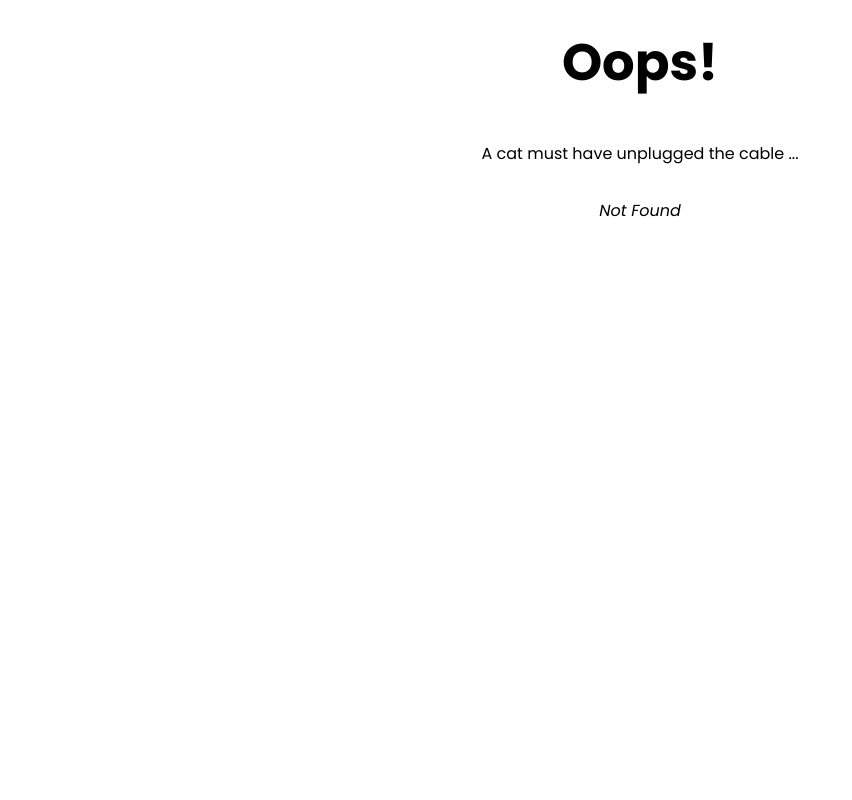
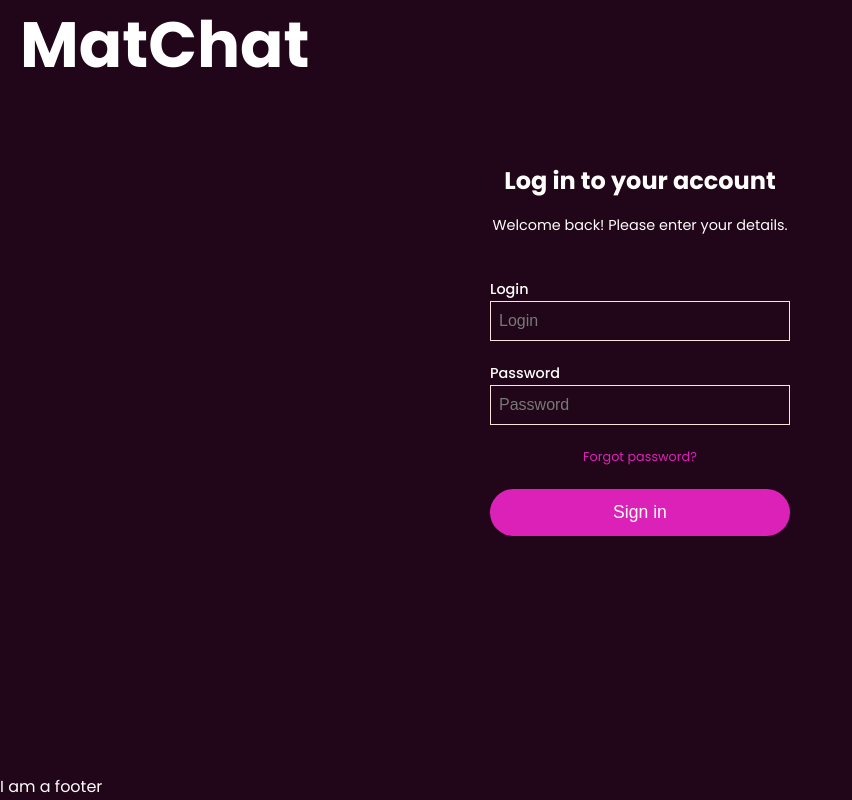
Before and after one commit to Snunesnk/Matcha, a React (Vite) app in the folder front/: page /login in a window 1280 px wide. Before the commit this address had no page. Shown: the whole page, without its empty margins (0-852 px from the left). Built offline with nearby package versions, Linux system fonts and the light colour scheme; a web font is replaced by a local one.

Commit message:
Added sign-in page

```diff
--- a/front/src/Components/Button/Button.jsx
+++ b/front/src/Components/Button/Button.jsx
@@ -1,15 +1,28 @@
 import React from 'react'
 import { Link } from 'react-router-dom'
+import { useNavigate } from 'react-router-dom'
 import KeyboardArrowLeftIcon from '@mui/icons-material/KeyboardArrowLeft'
 
 import './Button.css'
 
-export const AlreadyHaveAccountBtn = () => (
-    <div id="already_have_account">
-        <label id="alreadyHaveLabel">Already have an account?</label>
-        <Button btnClass="alreadyHaveButton" text="Log in"></Button>
-    </div>
-)
+export const AlreadyHaveAccountBtn = () => {
+    const navigate = useNavigate()
+
+    const goToLogin = () => {
+        navigate('/login')
+    }
+
+    return (
+        <div id="already_have_account">
+            <label id="alreadyHaveLabel">Already have an account?</label>
+            <Button
+                btnClass="alreadyHaveButton"
+                text="Log in"
+                onClick={goToLogin}
+            ></Button>
+        </div>
+    )
+}
 
 export const QuitOnboarding = () => (
     <Link to="/" className="onboardingBack">
@@ -18,8 +31,12 @@ export const QuitOnboarding = () => (
     </Link>
 )
 
-const Button = ({ text, btnClass }) => {
-    return <button className={'btn ' + btnClass}>{text}</button>
+const Button = ({ text, btnClass, onClick = () => {} }) => {
+    return (
+        <button className={'btn ' + btnClass} onClick={onClick}>
+            {text}
+        </button>
+    )
 }
 
 export default Button
--- a/front/src/Components/Navbar/Navbar.jsx
+++ b/front/src/Components/Navbar/Navbar.jsx
@@ -66,6 +66,9 @@ const Navbar = () => {
         }
     }, [location.pathname])
 
+    console.log('titleVisibility: ', titleVisibility)
+    console.log('loggedIn: ', loggedIn)
+
     return (
         <div id="navbar" className="fw">
             <div className="nav-title-container" data-visible={titleVisibility}>
@@ -128,7 +131,10 @@ const Navbar = () => {
                         <QuitOnboarding />
                     )}
 
-                    {loggedIn == false && <AlreadyHaveAccountBtn />}
+                    {loggedIn == false &&
+                        !location.pathname.includes('/login') && (
+                            <AlreadyHaveAccountBtn />
+                        )}
                 </div>
             </div>
         </div>
--- /dev/null
+++ b/front/src/Pages/Login/Login.css
@@ -0,0 +1,49 @@
+#login_page {
+    height: 100%;
+    width: 100%;
+    padding: 20px;
+    display: flex;
+    flex-direction: column;
+    align-items: center;
+    justify-content: center;
+    margin-top: -90px;
+}
+
+#login-container {
+    width: 100%;
+    max-width: 300px;
+}
+
+#login-welcome {
+    text-align: center;
+    margin-bottom: 40px;
+}
+
+#login-welcome p {
+    font-size: 0.9rem;
+}
+
+.login-input {
+    display: flex;
+    flex-direction: column;
+    width: 100%;
+    margin-bottom: 20px;
+}
+
+.login-input label {
+    font-size: 0.9rem;
+    font-weight: 500;
+}
+
+#login-forgot-password {
+    text-align: center;
+    margin-bottom: 20px;
+    font-size: 0.8em;
+    color: #dc21b8;
+}
+
+#login-forgot-password label:hover {
+    text-decoration: underline;
+    cursor: pointer;
+    filter: brightness(1.6);
+}
--- /dev/null
+++ b/front/src/Pages/Login/Login.jsx
@@ -0,0 +1,45 @@
+import { useState } from 'react'
+import Button from '../../Components/Button/Button'
+import FormInput from '../../Components/FormInput/FormInput'
+import './Login.css'
+
+const LoginPage = () => {
+    const [login, setLogin] = useState('')
+    const [password, setPassword] = useState('')
+
+    return (
+        <div id="login_page">
+            <div id="login-container">
+                <div id="login-welcome">
+                    <h2>Log in to your account</h2>
+                    <p>Welcome back! Please enter your details.</p>
+                </div>
+                <div className="login-input">
+                    <label htmlFor="login">Login</label>
+                    <FormInput
+                        placeholder="Login"
+                        name="login"
+                        required={true}
+                        updateValue={setLogin}
+                    />
+                </div>
+
+                <div className="login-input">
+                    <label htmlFor="password">Password</label>
+                    <FormInput
+                        placeholder="Password"
+                        name="password"
+                        required={true}
+                        updateValue={setPassword}
+                    />
+                </div>
+                <div id="login-forgot-password">
+                    <label>Forgot password?</label>
+                </div>
+                <Button text="Sign in" btnClass="pink" />
+            </div>
+        </div>
+    )
+}
+
+export default LoginPage
--- a/front/src/Router/router.jsx
+++ b/front/src/Router/router.jsx
@@ -32,6 +32,7 @@ import {
 import MessagesContainer from '../Components/MessagesContainer/MessagesContainer'
 import UserSettings from '../Components/UserSettings/UserSettings'
 import ProfileMatching from '../Components/ProfileMatching'
+import LoginPage from '../Pages/Login/Login'
 
 const getRouterWithStore = (store) => {
     return createBrowserRouter([
@@ -125,6 +126,10 @@ const getRouterWithStore = (store) => {
                         },
                     ],
                 },
+                {
+                    path: 'login',
+                    element: <LoginPage />,
+                },
             ],
         },
     ])
--- a/front/src/index.css
+++ b/front/src/index.css
@@ -34,6 +34,7 @@ body {
     width: 100%;
     height: 100%;
     margin: 0;
+    background-color: #200618;
 }
 
 h1 {
```
